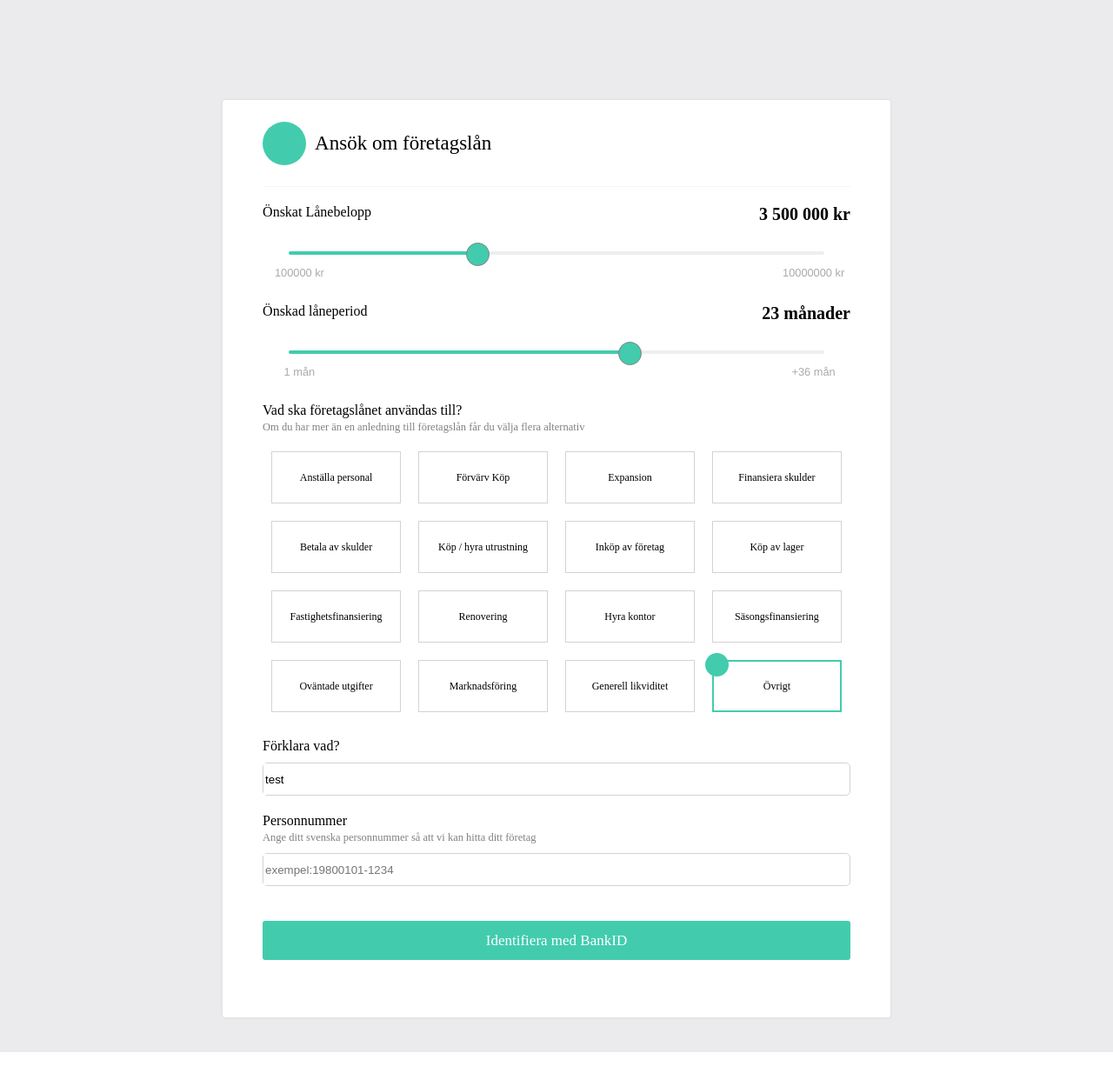
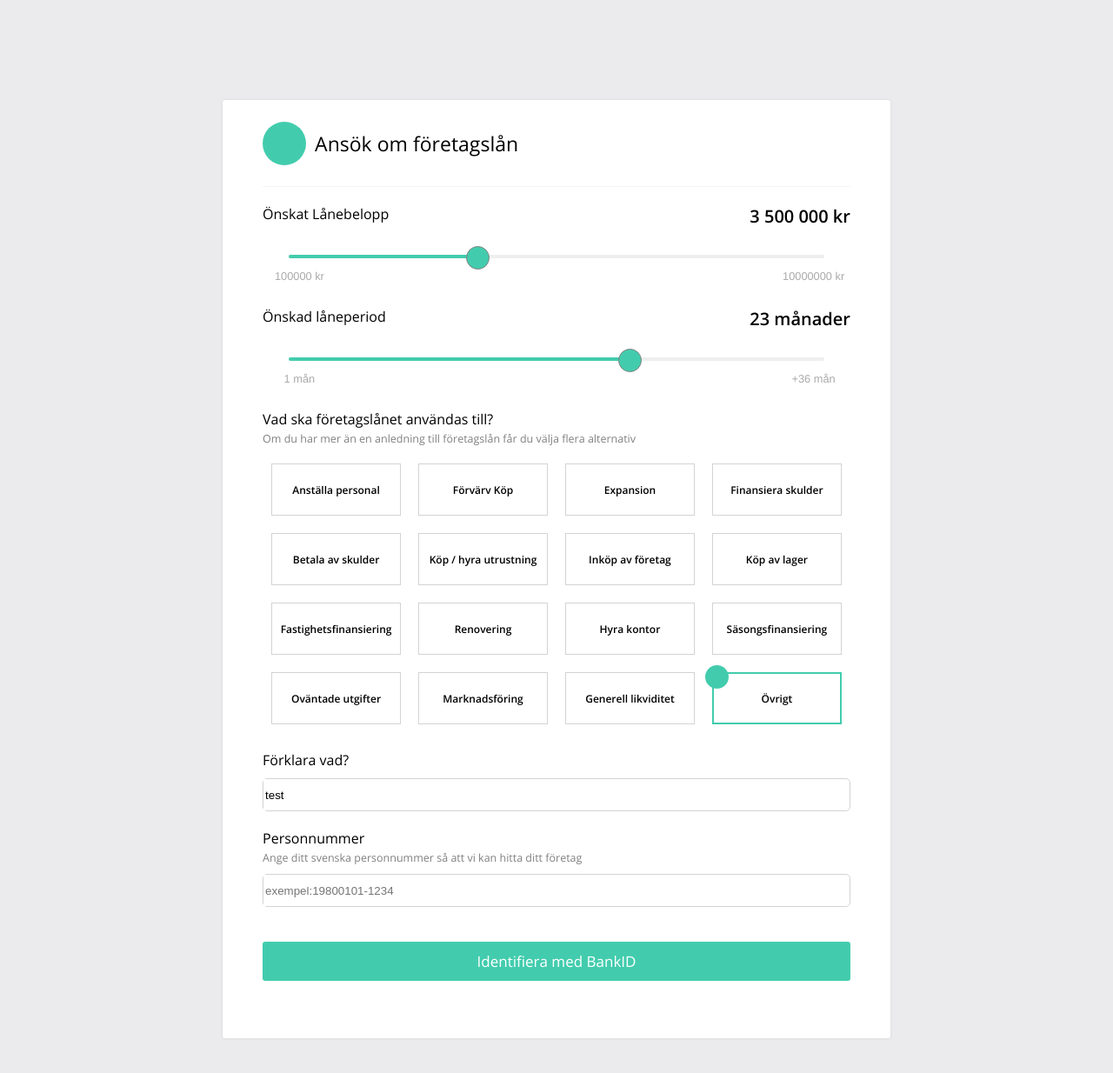
Before and after one commit to ponture-se/app-loan, a PHP site: page / in a window 1280 px wide. Shown: the whole page at 87% size. Before the commit the page ends 1210 px from the top, so only its background shows below. Run offline with PHP 8.4, Linux system fonts and the light colour scheme; some web fonts are replaced.

Commit message:
styles edited as well

```diff
--- a/main.css
+++ b/main.css
@@ -4,7 +4,8 @@
   appearance: none;
   background: #3f51b5;
   border: 1px solid #3f51b5;
-  border-radius: 100%;
+  box-shadow: none !important;
+  border-radius: 50%;
   cursor: pointer;
   display: block;
   height: 1rem;
@@ -23,9 +24,6 @@
 .input-range_slider:active {
   -webkit-transform: scale(1.3);
   transform: scale(1.3);
-}
-.input-range_slider:focus {
-  box-shadow: 0 0 0 5px rgba(63, 81, 181, 0.2);
 }
 .input-range--disabled .input-range_slider {
   background: #ccc;
--- a/main2.css
+++ b/main2.css
@@ -1,11 +1,10 @@
 @font-face {
   font-family: icomoon;
-  src: url(/app/static/media/icomoon.1f40db11.eot);
-  src: url(/app/static/media/icomoon.1f40db11.eot#iefix)
-      format("embedded-opentype"),
-    url(/app/static/media/icomoon.990fae62.ttf) format("truetype"),
-    url(/app/static/media/icomoon.d35ff8b1.woff) format("woff"),
-    url(/app/static/media/icomoon.e355dacb.svg#icomoon) format("svg");
+  src: url(./assets/icomoon.1f40db11.eot);
+  src: url(./assets/icomoon.1f40db11.eot#iefix) format("embedded-opentype"),
+    url(./assets/icomoon.ttf) format("truetype"),
+    url(./assets/icomoon.d35ff8b1.woff) format("woff"),
+    url(./assets/icomoon.e355dacb.svg#icomoon) format("svg");
   font-weight: 400;
   font-style: normal;
 }
@@ -129,13 +128,13 @@
 
 @font-face {
   font-family: OpenSance;
-  src: url(/app/static/media/OpenSans-Regular.629a55a7.ttf);
+  src: url(./assets/OpenSans-Regular.ttf);
   font-weight: 700;
 }
 
 @font-face {
   font-family: OpenSanceBold;
-  src: url(/app/static/media/OpenSans-Semibold.33f225b8.ttf);
+  src: url(./assets/OpenSans-Semibold.ttf);
   font-weight: 700;
 }
 
```
Also changed, not shown: assets/OpenSans-Regular.ttf (added), assets/OpenSans-Semibold.ttf (added), assets/icomoon.ttf (added).
